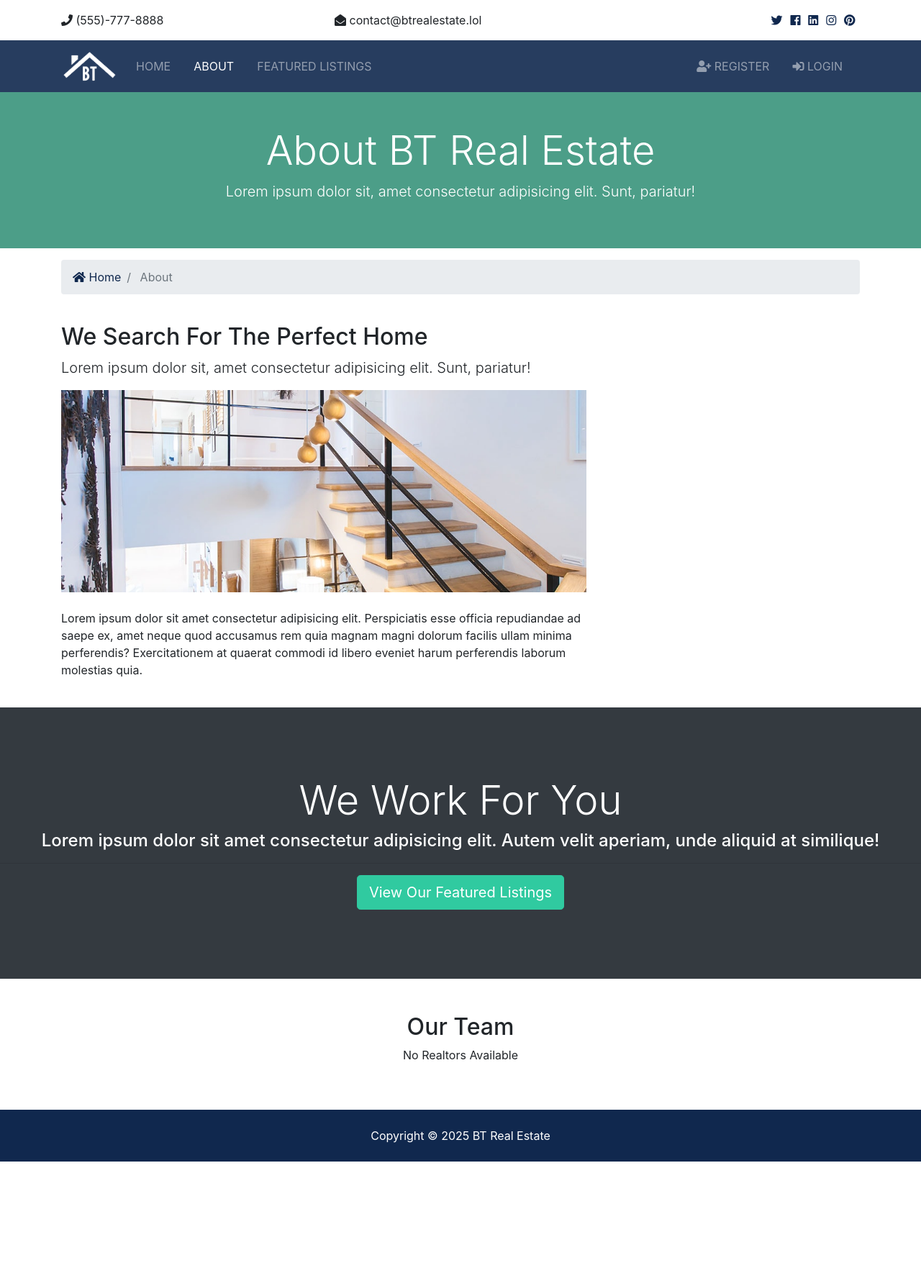
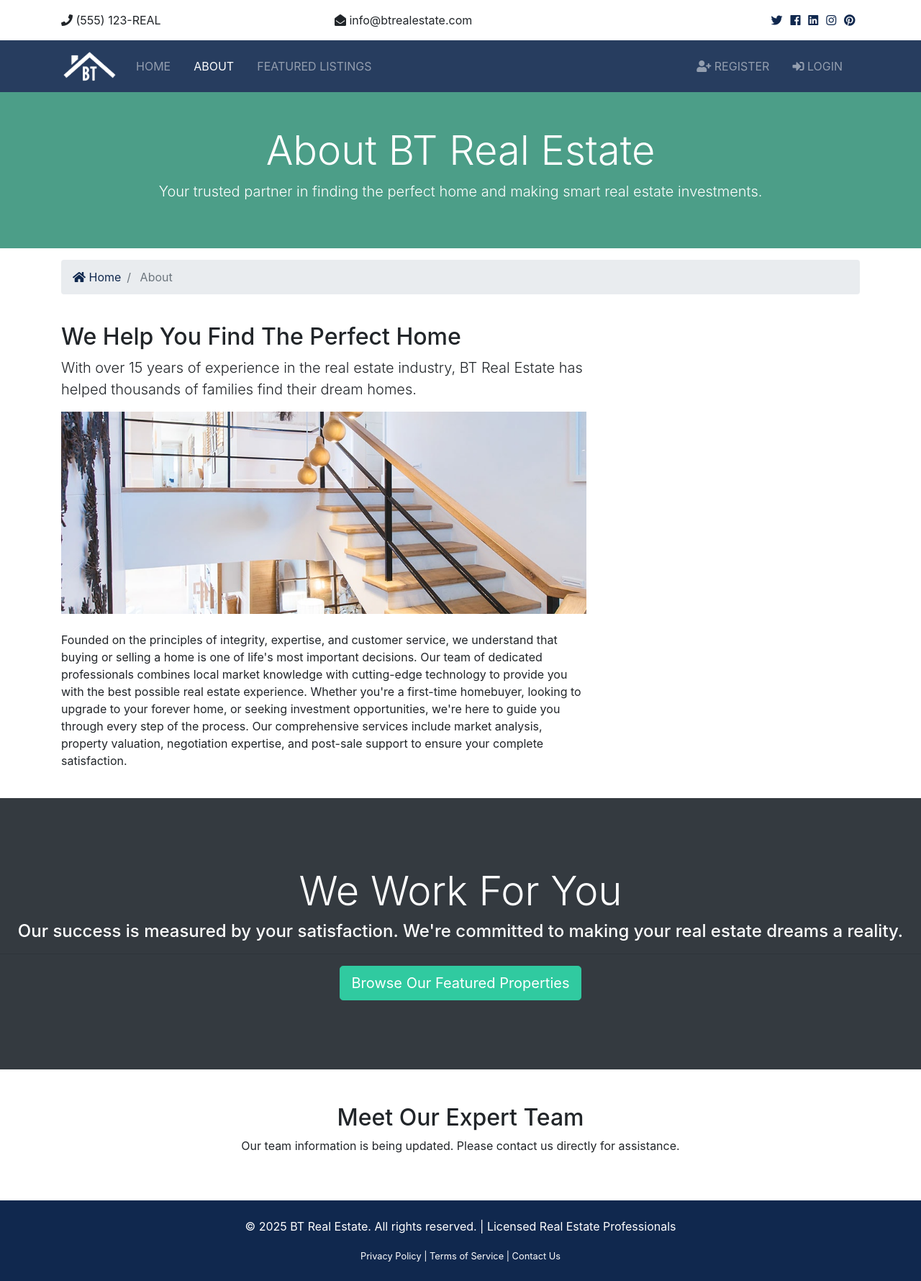
Before and after one commit to rahulbhattachan/django_framework_website, a Django app: page /about in a window 1280 px wide. Shown: the whole page at 72% size. Before the commit the page ends 1614 px from the top, so only its background shows below. Run offline with Django 5.2, Linux system fonts and the light colour scheme; data that the repository does not hold is empty; some libraries are stand-ins or nearby versions.

Commit message:
Add Django real estate website with email functionality and a read me folder

```diff
--- a/contacts/models.py
+++ b/contacts/models.py
@@ -1,5 +1,6 @@
 from django.db import models
 from datetime import datetime
+from django.utils import timezone
 
 class Contact(models.Model):
   listing = models.CharField(max_length=200)
@@ -8,7 +9,7 @@ class Contact(models.Model):
   email = models.CharField(max_length=100)
   phone = models.CharField(max_length=100)
   message = models.TextField(blank=True)
-  contact_date = models.DateTimeField(default=datetime.now, blank=True)
+  contact_date = models.DateTimeField(default=timezone.now, blank=True)
   user_id = models.IntegerField(blank=True)
   def __str__(self):
     return self.name
--- a/templates/pages/about.html
+++ b/templates/pages/about.html
@@ -10,7 +10,7 @@
       <div class="row text-center">
         <div class="col-md-12">
           <h1 class="display-4">About BT Real Estate</h1>
-          <p class="lead">Lorem ipsum dolor sit, amet consectetur adipisicing elit. Sunt, pariatur!</p>
+          <p class="lead">Your trusted partner in finding the perfect home and making smart real estate investments.</p>
         </div>
       </div>
     </div>
@@ -35,20 +35,20 @@
     <div class="container">
       <div class="row">
         <div class="col-md-8">
-          <h2>We Search For The Perfect Home</h2>
-          <p class="lead">Lorem ipsum dolor sit, amet consectetur adipisicing elit. Sunt, pariatur!</p>
+          <h2>We Help You Find The Perfect Home</h2>
+          <p class="lead">With over 15 years of experience in the real estate industry, BT Real Estate has helped thousands of families find their dream homes.</p>
           <img src="{% static 'img/about.jpg' %}" alt="">
-          <p class="mt-4">Lorem ipsum dolor sit amet consectetur adipisicing elit. Perspiciatis esse officia repudiandae ad saepe ex, amet
-            neque quod accusamus rem quia magnam magni dolorum facilis ullam minima perferendis? Exercitationem at quaerat
-            commodi id libero eveniet harum perferendis laborum molestias quia.</p>
+          <p class="mt-4">Founded on the principles of integrity, expertise, and customer service, we understand that buying or selling a home is one of life's most important decisions. Our team of dedicated professionals combines local market knowledge with cutting-edge technology to provide you with the best possible real estate experience.
+
+          Whether you're a first-time homebuyer, looking to upgrade to your forever home, or seeking investment opportunities, we're here to guide you through every step of the process. Our comprehensive services include market analysis, property valuation, negotiation expertise, and post-sale support to ensure your complete satisfaction.</p>
         </div>
         <div class="col-md-4">
           {% if mvp_realtors %}
             {% for realtor in mvp_realtors %}
             <div class="card">
-                <img class="card-img-top" src="{{ realtor.photo.url }}" alt="Seller of the month">
+                <img class="card-img-top" src="{{ realtor.photo.url }}" alt="Top performing realtor">
                 <div class="card-body">
-                  <h5 class="card-title">Seller Of The Month</h5>
+                  <h5 class="card-title">Top Performing Agent</h5>
                   <h6 class="text-secondary">{{ realtor.name }}</h6>
                   <p class="card-text">{{ realtor.description }}
                   </p>
@@ -64,15 +64,15 @@
   <!-- Work -->
   <section id="work" class="bg-dark text-white text-center">
     <h2 class="display-4">We Work For You</h2>
-    <h4>Lorem ipsum dolor sit amet consectetur adipisicing elit. Autem velit aperiam, unde aliquid at similique!</h4>
+    <h4>Our success is measured by your satisfaction. We're committed to making your real estate dreams a reality.</h4>
     <hr>
-    <a href="{% url 'listings' %}" class="btn btn-secondary text-white btn-lg">View Our Featured Listings</a>
+    <a href="{% url 'listings' %}" class="btn btn-secondary text-white btn-lg">Browse Our Featured Properties</a>
   </section>
 
   <!-- Team -->
   <section id="team" class="py-5">
     <div class="container">
-      <h2 class="text-center">Our Team</h2>
+      <h2 class="text-center">Meet Our Expert Team</h2>
       <div class="row text-center">
         {% if realtors %}
           {% for realtor in realtors %}
@@ -80,7 +80,7 @@
               <img src="{{ realtor.photo.url }}" alt="" class="rounded-circle mb-3">
               <h4>{{ realtor.name }}</h4>
               <p class="text-success">
-                <i class="fas fa-award text-success mb-3"></i> Realtor</p>
+                <i class="fas fa-award text-success mb-3"></i> Licensed Realtor</p>
               <hr>
               <p>
                 <i class="fas fa-phone"></i> {{ realtor.phone }}</p>
@@ -90,7 +90,7 @@
           {% endfor %}
         {% else %}
           <div class="col-md-12">
-            <p>No Realtors Available</p>
+            <p>Our team information is being updated. Please contact us directly for assistance.</p>
           </div>
         {% endif %}
       </div>
--- a/templates/partials/_footer.html
+++ b/templates/partials/_footer.html
@@ -1,5 +1,17 @@
   <!-- Footer -->
   <footer id="main-footer" class="py-4 bg-primary text-white text-center">
-    Copyright &copy;
-    <span class="year"></span> BT Real Estate
+    <div class="container">
+      <div class="row">
+        <div class="col-md-12">
+          <p>&copy; <span class="year"></span> BT Real Estate. All rights reserved. | Licensed Real Estate Professionals</p>
+          <p class="mb-0">
+            <small>
+              <a href="#" class="text-white">Privacy Policy</a> |
+              <a href="#" class="text-white">Terms of Service</a> |
+              <a href="#" class="text-white">Contact Us</a>
+            </small>
+          </p>
+        </div>
+      </div>
+    </div>
   </footer>
--- a/templates/partials/_topbar.html
+++ b/templates/partials/_topbar.html
@@ -3,26 +3,26 @@
     <div class="container">
       <div class="row">
         <div class="col-md-4">
-          <i class="fas fa-phone"></i> (555)-777-8888
+          <i class="fas fa-phone"></i> (555) 123-REAL
         </div>
         <div class="col-md-4">
-          <i class="fas fa-envelope-open"></i> contact@btrealestate.lol
+          <i class="fas fa-envelope-open"></i> info@btrealestate.com
         </div>
         <div class="col-md-4">
           <div class="social text-right">
-            <a href="#">
+            <a href="#" title="Follow us on Twitter">
               <i class="fab fa-twitter"></i>
             </a>
-            <a href="#">
+            <a href="#" title="Like us on Facebook">
               <i class="fab fa-facebook"></i>
             </a>
-            <a href="#">
+            <a href="#" title="Connect on LinkedIn">
               <i class="fab fa-linkedin"></i>
             </a>
-            <a href="#">
+            <a href="#" title="Follow on Instagram">
               <i class="fab fa-instagram"></i>
             </a>
-            <a href="#">
+            <a href="#" title="Find us on Pinterest">
               <i class="fab fa-pinterest"></i>
             </a>
           </div>
```
Also changed, not shown: btre/settings.py (+15 -19 lines), contacts/views.py (+89 -55 lines), templates/listings/listings.html (+8 -4 lines), templates/listings/search.html (+13 -5 lines), templates/pages/index.html (+13 -17 lines), README.md (added), 1 other file.
